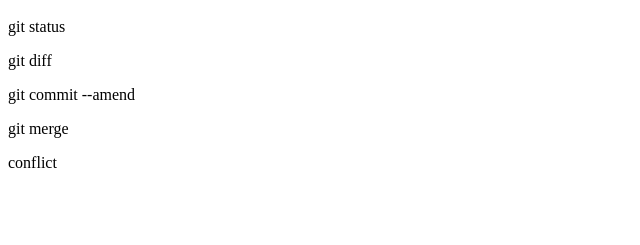
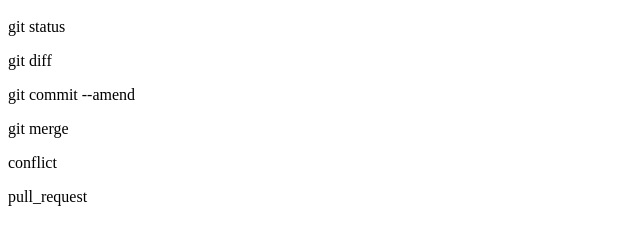
Before and after one commit to rosetea339/git_tutorial, a plain HTML site: page index.html in a window 1280 px wide. Shown: the part 57-302 px from the top of the page, without its empty margins (0-640 px from the left). Drawn offline with Linux system fonts and the light colour scheme.

Commit message:
pull requestを追記

```diff
--- a/index.html
+++ b/index.html
@@ -4,3 +4,4 @@
 <p>git commit --amend</p>
 <p>git merge</p>
 <p>conflict</p>
+<p>pull_request</>
```
